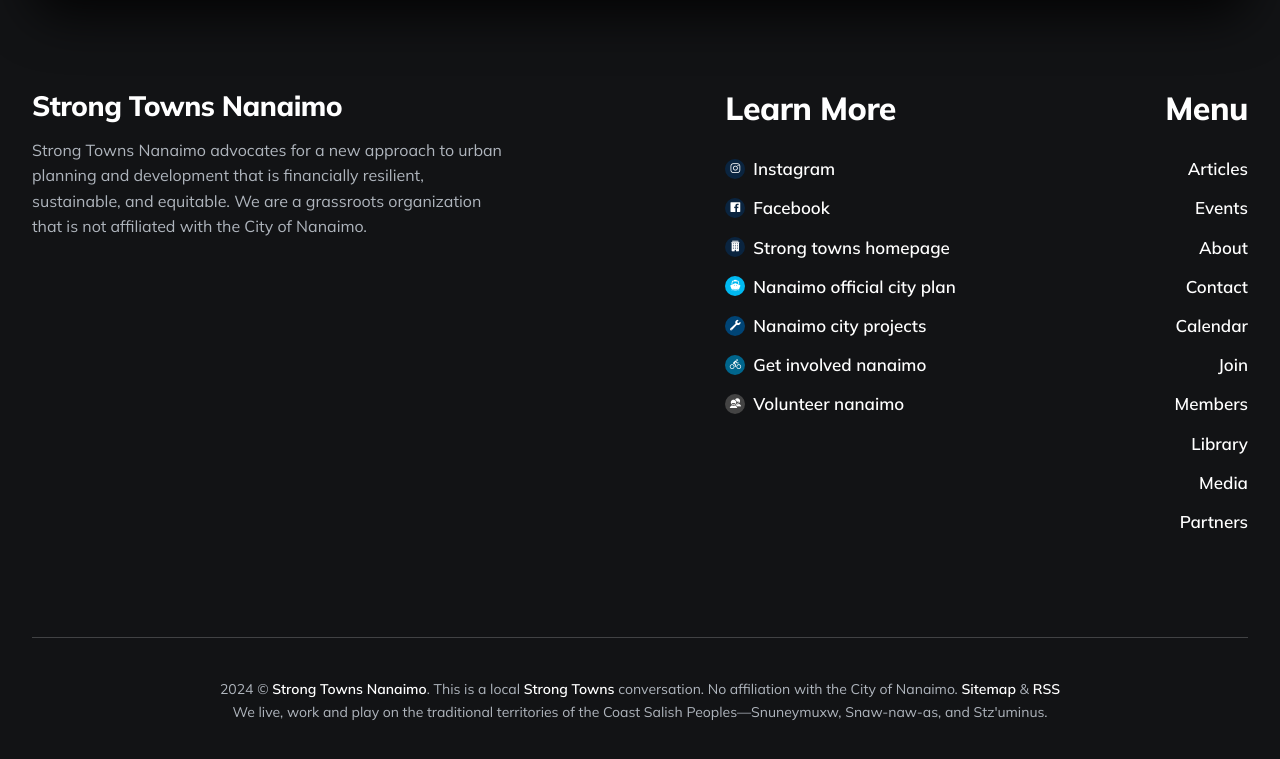
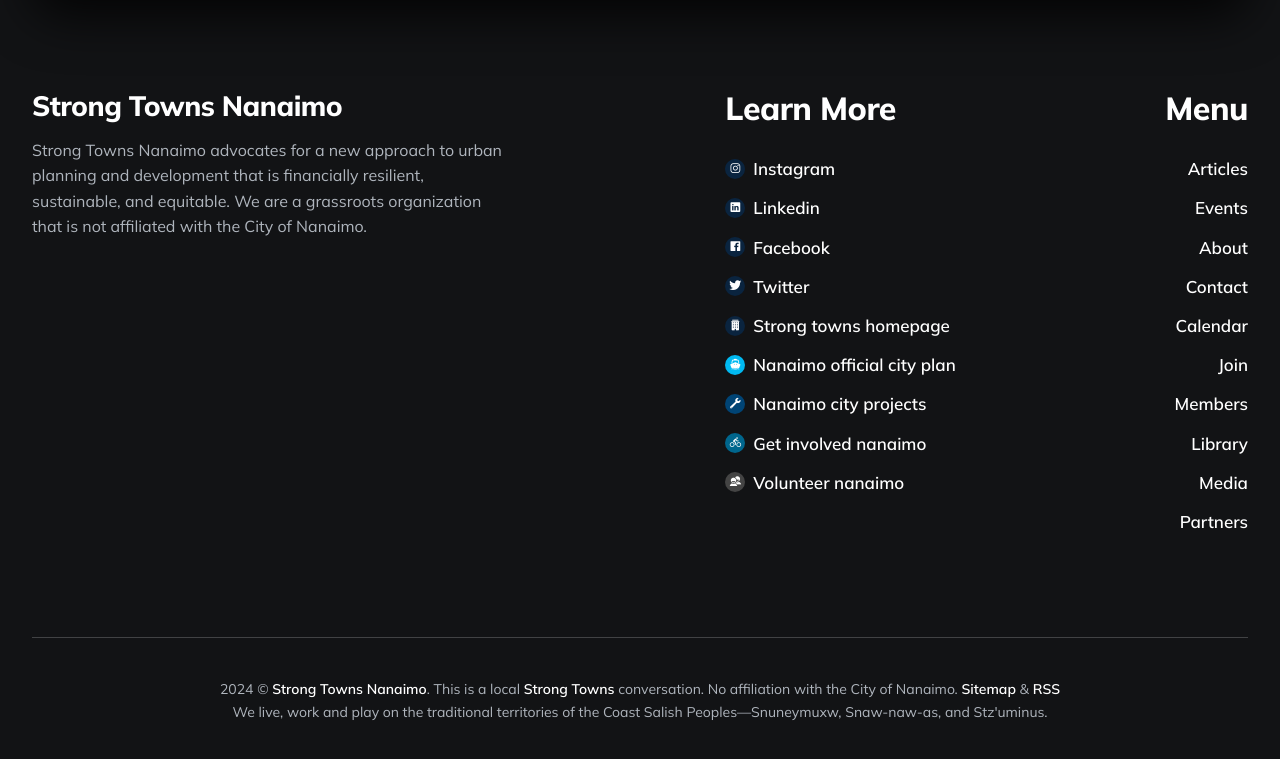
Before and after one commit to LaputanMachines/beautiful-nanaimo, a Jekyll site: the page built from _pages/calendar.md, in a window 1280 px wide and 900 px high, scrolled down 969 px, cut to the strip 137-896 px from the top of the window. Built offline with Jekyll 4.4.1, drawn with Linux system fonts in a browser that asks for light colours; a script that is not in the unit is left out.

Commit message:
Fix social links, add LinkedIn and Twitter

```diff
--- a/_data/settings.yml
+++ b/_data/settings.yml
@@ -109,8 +109,10 @@
 
 # Social Links
 social:
-- {icon: "ion-logo-instagram", color: "#0a243f", name: Instagram, link: "https://www.instagram.com/strong.towns.nanaimo/"}
-- {icon: "ion-logo-facebook", color: "#0a243f", name: Facebook, link: "https://www.facebook.com/strongtownsnanaimo"}
+- {icon: "ion-logo-instagram", color: "#0a243f", name: Instagram, link: "https://www.instagram.com/stnanaimo/"}
+- {icon: "ion-logo-linkedin", color: "#0a243f", name: LinkedIn, link: "https://www.linkedin.com/company/STNanaimo/"}
+- {icon: "ion-logo-facebook", color: "#0a243f", name: Facebook, link: "https://www.facebook.com/stnanaimo"}
+- {icon: "ion-logo-twitter", color: "#0a243f", name: Twitter, link: "https://twitter.com/STNanaimo"}
 - {icon: "ion-ios-business", color: "#0a243f", name: Strong Towns Homepage, link: "https://www.strongtowns.org"}
 - {icon: "ion-ios-boat", color: "#00b9f1", name: Nanaimo Official City Plan, link: "https://www.nanaimo.ca/property-development/community-planning-land-use/city-plan"}
 - {icon: "ion-ios-build", color: "#004475", name: Nanaimo City Projects, link: "https://www.nanaimo.ca/your-government/projects"}
```
